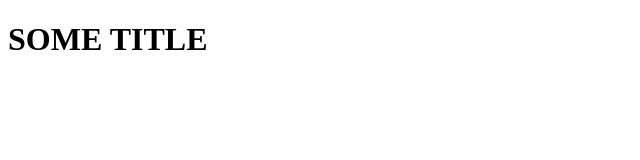
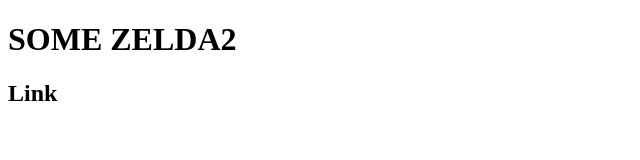
Before and after one commit to arturoturris/Prueba1, a plain HTML site: page index.html in a window 1280 px wide. Shown: the whole page, without its empty margins (0-640 px from the left). Drawn offline with Linux system fonts and the light colour scheme.

Commit message:
Mi segundo snapshot

```diff
--- a/index.html
+++ b/index.html
@@ -7,7 +7,8 @@
   <title>Git</title>
 </head>
 <body>
-  <h1>SOME TITLE</h1>
+  <h1>SOME ZELDA2</h1>
+  <h2>Link</h2>
   <script type="text/javascript" src="script.js"></script>
 </body>
 </html>
```
